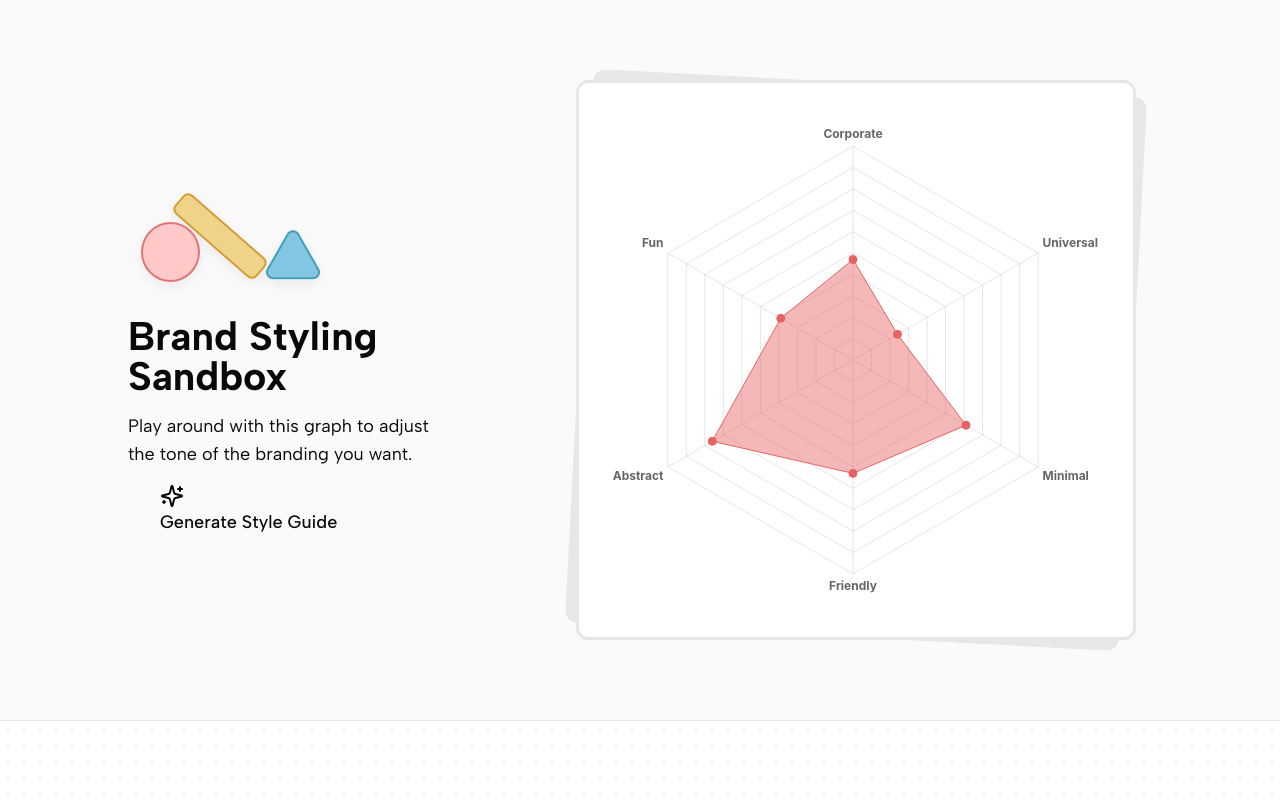
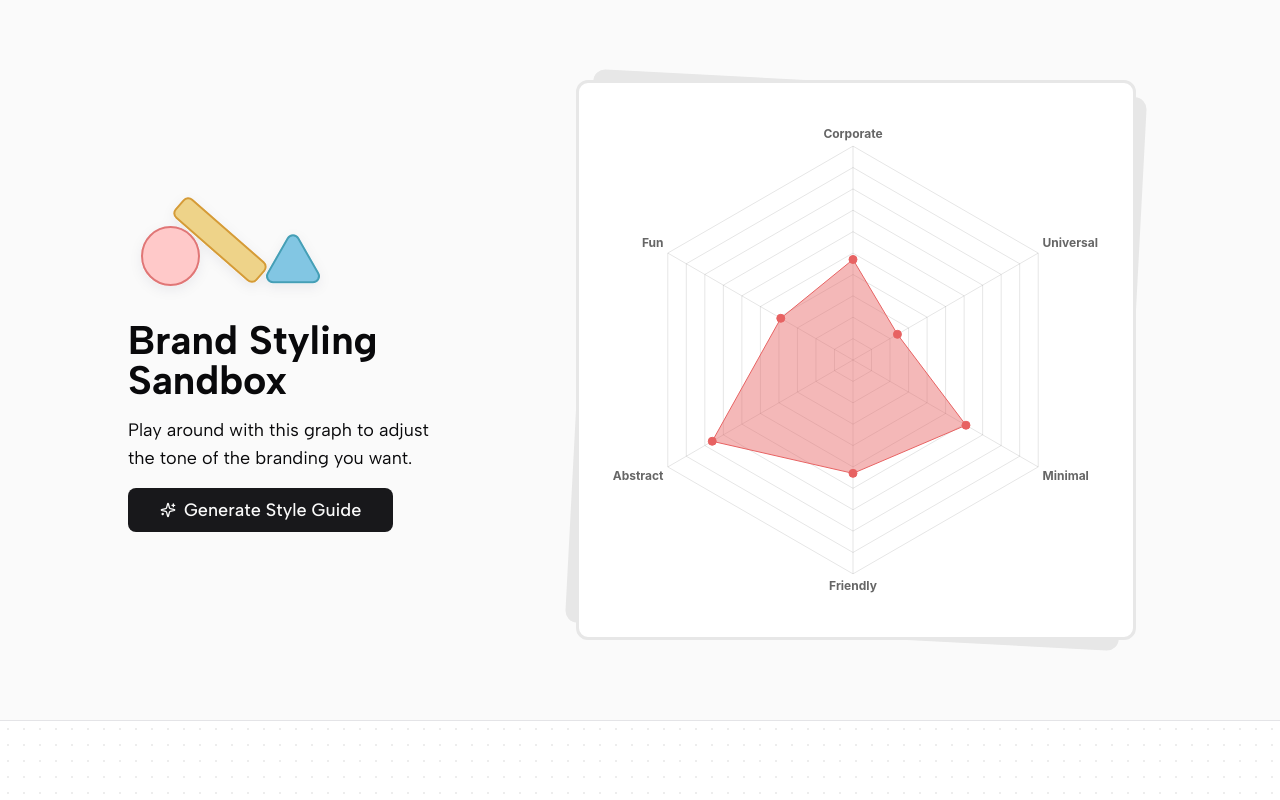
Before and after one commit to oliviasl/Brand-Styling-Sandbox, a Next.js app in the folder tweens/: page / in a window 1280 px wide. Shown: the top 800 px of the page. Built offline with nearby package versions, Linux system fonts and the light colour scheme.

Commit message:
fix: tailwind config

```diff
--- a/tweens/tailwind.config.ts
+++ b/tweens/tailwind.config.ts
@@ -5,7 +5,7 @@ const config: Config = {
   darkMode: ["class"],
   content: [
     "./src/pages/**/*.{js,ts,jsx,tsx,mdx}",
-    "./src/Components/**/*.{js,ts,jsx,tsx,mdx}",
+    "./src/components/**/*.{js,ts,jsx,tsx,mdx}",
     "./src/app/**/*.{js,ts,jsx,tsx,mdx}",
   ],
   theme: {
@@ -44,9 +44,9 @@ const config: Config = {
           DEFAULT: "hsl(var(--destructive))",
           foreground: "hsl(var(--destructive-foreground))",
         },
-		footer: {
-			DEFAULT: 'rgba(0, 0, 0, 0.5)',
-		},
+        footer: {
+          DEFAULT: "rgba(0, 0, 0, 0.5)",
+        },
         border: "hsl(var(--border))",
         input: "hsl(var(--input))",
         ring: "hsl(var(--ring))",
```
